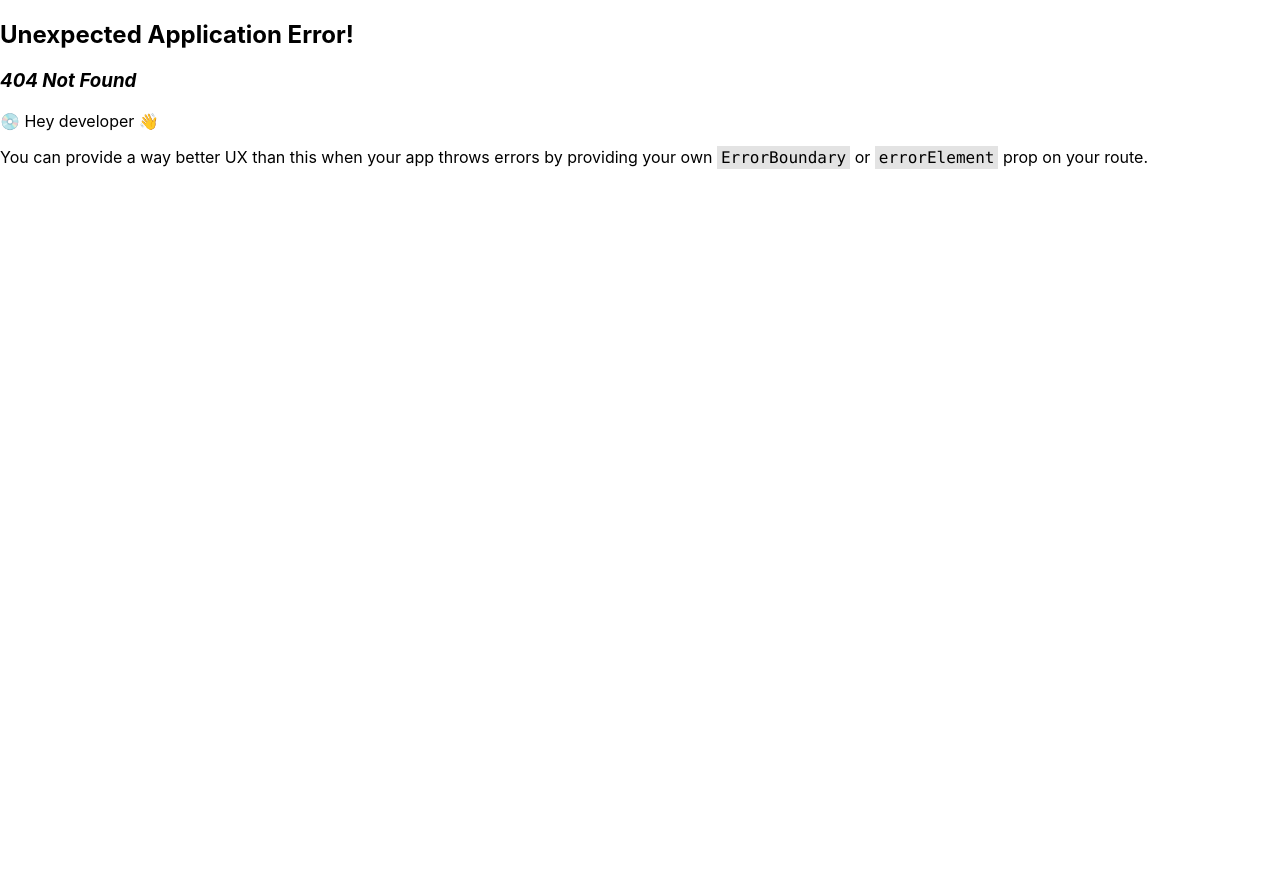
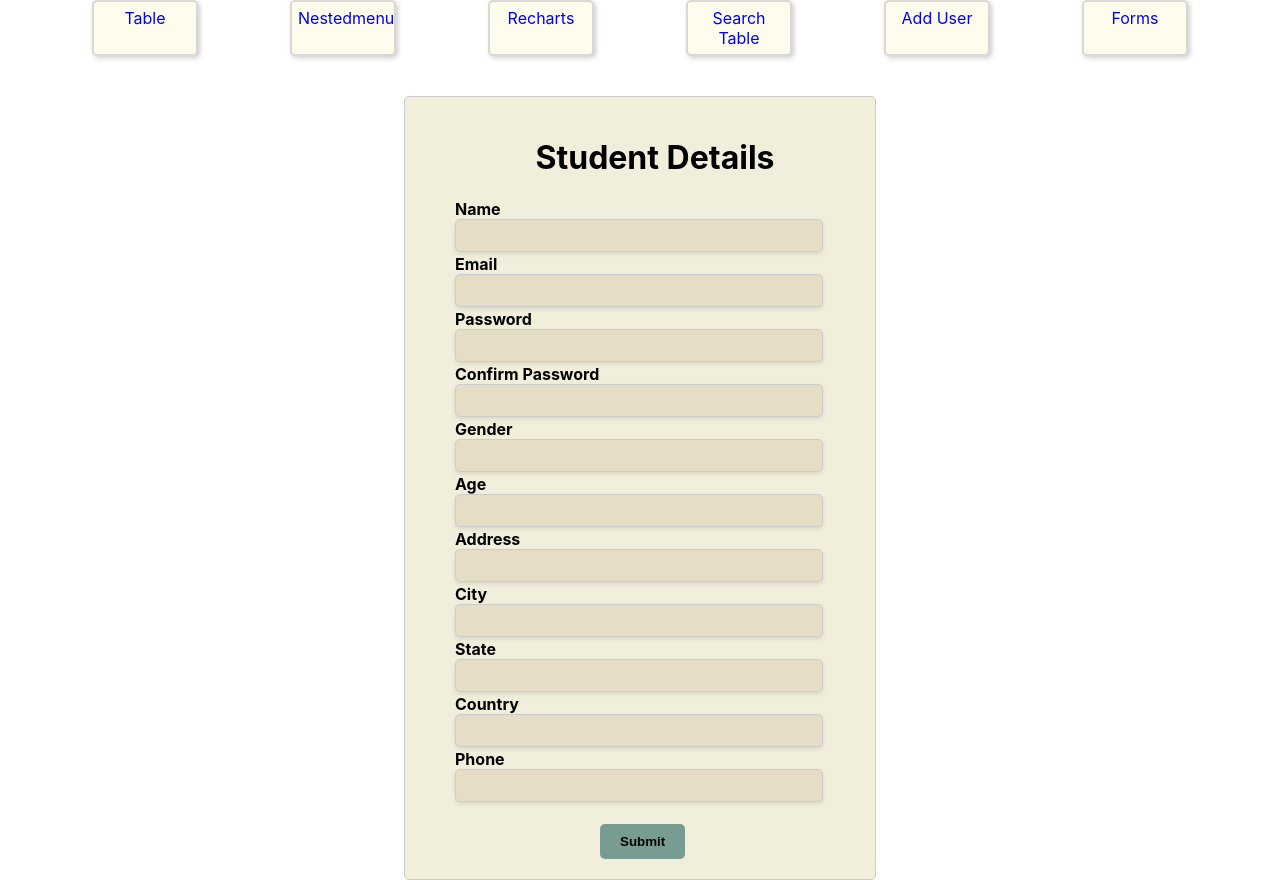
Before and after one commit to niraipandiyan/CCA_GET_Frontend_Daily_task, a React (Create React App) app: page /form in a window 1280 px wide. Before the commit this address had no page. Before the commit the page ends 800 px from the top, so only its background shows below. Built offline with nearby package versions, Linux system fonts and the light colour scheme.

Commit message:
Form Creation Commit

```diff
--- a/package.json
+++ b/package.json
@@ -10,12 +10,14 @@
     "@testing-library/jest-dom": "^5.17.0",
     "@testing-library/react": "^13.4.0",
     "@testing-library/user-event": "^13.5.0",
+    "formik": "^2.4.5",
     "react": "^18.2.0",
     "react-dom": "^18.2.0",
     "react-router-dom": "^6.22.3",
     "react-scripts": "5.0.1",
     "recharts": "^2.12.3",
-    "web-vitals": "^2.1.4"
+    "web-vitals": "^2.1.4",
+    "yup": "^1.4.0"
   },
   "scripts": {
     "start": "react-scripts start",
--- a/src/App.js
+++ b/src/App.js
@@ -5,6 +5,7 @@ import Homepage from "./Components/Homepage";
 import DataComponent from "./Components/Charts/Fetch";
 import SearchTable from "./Components/SearchTable/SearchTable"
 import Addtable from "./Components/AddUser/AddUsers"
+import Forms from "./Components/Forms/Forms";
 const router = createBrowserRouter([
   {
     path: '/',
@@ -14,7 +15,8 @@ const router = createBrowserRouter([
       { path: '/nestedmenu', element: <Sidenav /> },
       { path: '/recharts', element: <DataComponent />},
       { path: '/stable', element: <SearchTable />},
-      { path: '/add', element:<Addtable />}
+      { path: '/add', element:<Addtable />},
+      { path: '/form', element:<Forms/>}
     ]}])
 
 function App() {
--- a/src/Components/AddUser/AddUsers.jsx
+++ b/src/Components/AddUser/AddUsers.jsx
@@ -188,13 +188,13 @@ export default function Addtable() {
               onClose={handleCloseModal}
               style={{
                 position: "fixed",
-                top: "40%",
+                top: "37%",
                 left: "40%",
                 transform: "translate(-50%, -50%)",
               }}
               hideBackdrop
             >
-              <form
+              <div
                 style={{
                   display: "grid",
                   gap: "15px",
@@ -374,7 +374,7 @@ export default function Addtable() {
                     Cancel
                   </Button>
                 </div>
-              </form>
+              </div>
             </Modal>
           )}
           <Dialog
--- /dev/null
+++ b/src/Components/Forms/Forms.jsx
@@ -0,0 +1,172 @@
+import React from "react";
+import { Formik, Form, Field } from "formik";
+import { signupSchema } from "./schemas";
+import classes from "./Forms.module.css";
+import { Button, Dialog } from "@mui/material";
+import DialogActions from "@mui/material/DialogActions";
+import DialogContent from "@mui/material/DialogContent";
+import DialogContentText from "@mui/material/DialogContentText";
+import DialogTitle from "@mui/material/DialogTitle";
+const initialValues = {
+  name: "",
+  email: "",
+  password: "",
+  cpassword: "",
+  gender: "",
+  age: "",
+  address: "",
+  city: "",
+  state: "",
+  country: "",
+  phone: "",
+};
+
+export default function Forms() {
+  const [submitted, setSubmitted] = React.useState(false);
+
+  const onSubmit = (values, actions) => {
+    console.log(values);
+    actions.resetForm();
+    setSubmitted(true);
+  };
+
+
+  const closeModal = () => {
+      setSubmitted(false);
+  };
+
+  return (
+    <>
+      <Formik
+        initialValues={initialValues}
+        validationSchema={signupSchema}
+        onSubmit={onSubmit}
+      >
+        {({ errors, touched }) => (
+          <Form className={classes.signup_form}>
+            <h1 style={{ textAlign: "center" }}>Student Details</h1>
+            <label htmlFor="name">Name</label>
+            <Field type="text" name="name" />
+            <div className={classes.error_container}>
+              {errors.name && touched.name && (
+                <p className={classes.form_error}>{errors.name}</p>
+              )}
+            </div>
+
+            <label htmlFor="email">Email</label>
+            <Field type="email" name="email" />
+            <div className={classes.error_container}>
+              {errors.email && touched.email && (
+                <p className={classes.form_error}>{errors.email}</p>
+              )}
+            </div>
+
+            <label htmlFor="password">Password</label>
+            <Field type="password" name="password" />
+            <div className={classes.error_container}>
+              {errors.password && touched.password && (
+                <p className={classes.form_error}>{errors.password}</p>
+              )}
+            </div>
+
+            <label htmlFor="cpassword">Confirm Password</label>
+            <Field type="password" name="cpassword" />
+            <div className={classes.error_container}>
+              {errors.cpassword && touched.cpassword && (
+                <p className={classes.form_error}>{errors.cpassword}</p>
+              )}
+            </div>
+
+            <label htmlFor="gender">Gender</label>
+            <Field type="text" name="gender" />
+            <div className={classes.error_container}>
+              {errors.gender && touched.gender && (
+                <p className={classes.form_error}>{errors.gender}</p>
+              )}
+            </div>
+
+            <label htmlFor="age">Age</label>
+            <Field type="number" name="age" />
+            <div className={classes.error_container}>
+              {errors.age && touched.age && (
+                <p className={classes.form_error}>{errors.age}</p>
+              )}
+            </div>
+
+            <label htmlFor="address">Address</label>
+            <Field type="text" name="address" />
+            <div className={classes.error_container}>
+              {errors.address && touched.address && (
+                <p className={classes.form_error}>{errors.address}</p>
+              )}
+            </div>
+
+            <label htmlFor="city">City</label>
+            <Field type="text" name="city" />
+            <div className={classes.error_container}>
+              {errors.city && touched.city && (
+                <p className={classes.form_error}>{errors.city}</p>
+              )}
+            </div>
+
+            <label htmlFor="state">State</label>
+            <Field type="text" name="state" />
+            <div className={classes.error_container}>
+              {errors.state && touched.state && (
+                <p className={classes.form_error}>{errors.state}</p>
+              )}
+            </div>
+
+            <label htmlFor="country">Country</label>
+            <Field type="text" name="country" />
+            <div className={classes.error_container}>
+              {errors.country && touched.country && (
+                <p className={classes.form_error}>{errors.country}</p>
+              )}
+            </div>
+
+            <label htmlFor="phone">Phone</label>
+            <Field type="tel" name="phone" />
+            <div className={classes.error_container}>
+              {errors.phone && touched.phone && (
+                <p className={classes.form_error}>{errors.phone}</p>
+              )}
+            </div>
+
+            <button type="submit">Submit</button>
+          </Form>
+        )}
+      </Formik>
+      <Dialog
+            open={submitted}
+            onClose={closeModal}
+            PaperProps={{
+              style: {
+                borderRadius: 10,
+                boxShadow: "0px 4px 6px rgba(0, 0, 0, 0.1)",
+
+              },
+            }}
+          >
+            <DialogContent>
+              <DialogContentText style={{fontFamily: "monospace", color:"black"}}id="alert-dialog-description">
+                Student added Successfully!!
+              </DialogContentText>
+            </DialogContent>
+            <DialogActions>
+              <Button
+                onClick={closeModal}
+                autoFocus
+                style={{
+                  backgroundColor: "#789c91", // Button background color
+                  color: "#fff", // Button text color
+                  borderRadius: 5, // Button border radius
+                }}
+              >
+                OKAY
+              </Button>
+            </DialogActions>
+          </Dialog>
+    </>
+  );
+}
--- /dev/null
+++ b/src/Components/Forms/Forms.module.css
@@ -0,0 +1,58 @@
+.signup_form {
+  margin:auto;
+  margin-top: 30px;
+  margin-bottom: 30px;
+  width: 400px;
+  padding: 20px;
+  padding-left: 50px;
+  border: 1px solid #ccc;
+  border-radius: 5px;
+  background-color: #F1EEDC;
+}
+
+label {
+  margin-bottom: 0px;
+  display: block;
+  font-weight: bold;
+}
+
+input[type='text'],
+input[type='email'],
+input[type='password'],
+input[type='number'],
+input[type='tel'] {
+  width: calc(350px);
+  padding: 8px;
+  margin-bottom: 1px;
+  border: 1px solid #ccc;
+  border-radius: 5px;
+  outline: none;
+  background-color: #E5DDC5;
+  box-shadow: 0 2px 4px rgba(0, 0, 0, 0.1);
+}
+
+.error_container {
+  margin-bottom: 1px;
+}
+
+.form_error {
+  color: red;
+  font-weight: 200;
+}
+
+button[type='submit'] {
+  background-color: #789c91;
+  color: black;
+  font-weight: bolder;
+  padding: 10px 20px;
+  margin-top: 20px;
+  border: none;
+  border-radius: 5px;
+  cursor: pointer;
+  outline: none;
+  margin-left: 145px;
+}
+
+button[type='submit']:hover {
+  background-color: #698a6a;
+}
--- /dev/null
+++ b/src/Components/Forms/schemas/index.js
@@ -0,0 +1,25 @@
+import * as Yup from "yup";
+
+const passwordRegex = new RegExp(
+    "^(?=.*[a-z])(?=.*[A-Z])(?=.*[0-9])(?=.*[!@#$%^&*])(?=.{8,})"
+);
+
+export const signupSchema = Yup.object({
+    name: Yup.string().min(3).required("Please enter your name."),
+    email: Yup.string()
+        .email("Please enter valid email.")
+        .required("Please enter your email."),
+    password: Yup.string()
+        .matches(passwordRegex, "Please enter valid password.")
+        .required("Please enter your password."),
+    cpassword: Yup.string()
+        .oneOf([Yup.ref("password")], "Passwords do NOT match!")
+        .required("Please enter confirm password."),
+    gender: Yup.string().oneOf(["male", "female"], "Please select a valid gender."),
+    age: Yup.number().positive("Please enter a positive number").integer("Please enter a valid integer").required("Please enter your age."),
+    address: Yup.string().required("Please enter your address."),
+    city: Yup.string().required("Please enter your city."),
+    state: Yup.string().required("Please enter your state."),
+    country: Yup.string().required("Please enter your country."),
+    phone: Yup.string().matches(/^\+(?:[0-9] ?){6,14}[0-9]$/, "Please enter a valid phone number").required("Please enter your phone number.")
+});
--- a/src/Components/Homepage.jsx
+++ b/src/Components/Homepage.jsx
@@ -21,6 +21,7 @@ export default function Homepage() {
         <Link to="/recharts" className="button-link">Recharts</Link>
         <Link to="/stable" className="button-link">Search Table</Link>
         <Link to="/add" className="button-link">Add User</Link>
+        <Link to="/form" className="button-link">Forms</Link>
     </Box>
     <Box margin="auto" marginTop={5} sx={{width:"900px",height:"200px"}}>
       <Outlet/>
--- a/src/index.css
+++ b/src/index.css
@@ -11,3 +11,14 @@ code {
   font-family: source-code-pro, Menlo, Monaco, Consolas, 'Courier New',
     monospace;
 }
+
+input[type=number]::-webkit-inner-spin-button,
+input[type=number]::-webkit-outer-spin-button {
+    -webkit-appearance: none;
+    margin: 0; /* Optional - adjust as needed */
+}
+
+/* Ensure the input text doesn't overlap with the hidden buttons */
+input[type=number] {
+    -moz-appearance: textfield; /* Firefox */
+}
```
Also changed, not shown: 1 other file (tests, documents, lock files or other folders).
